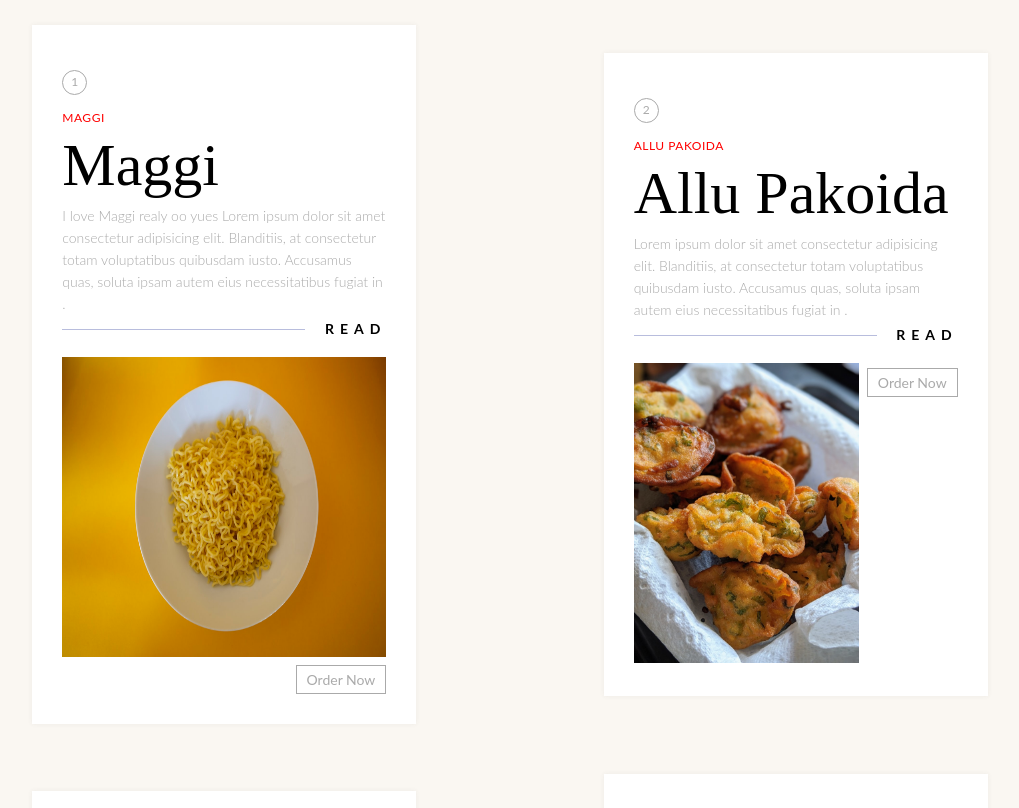
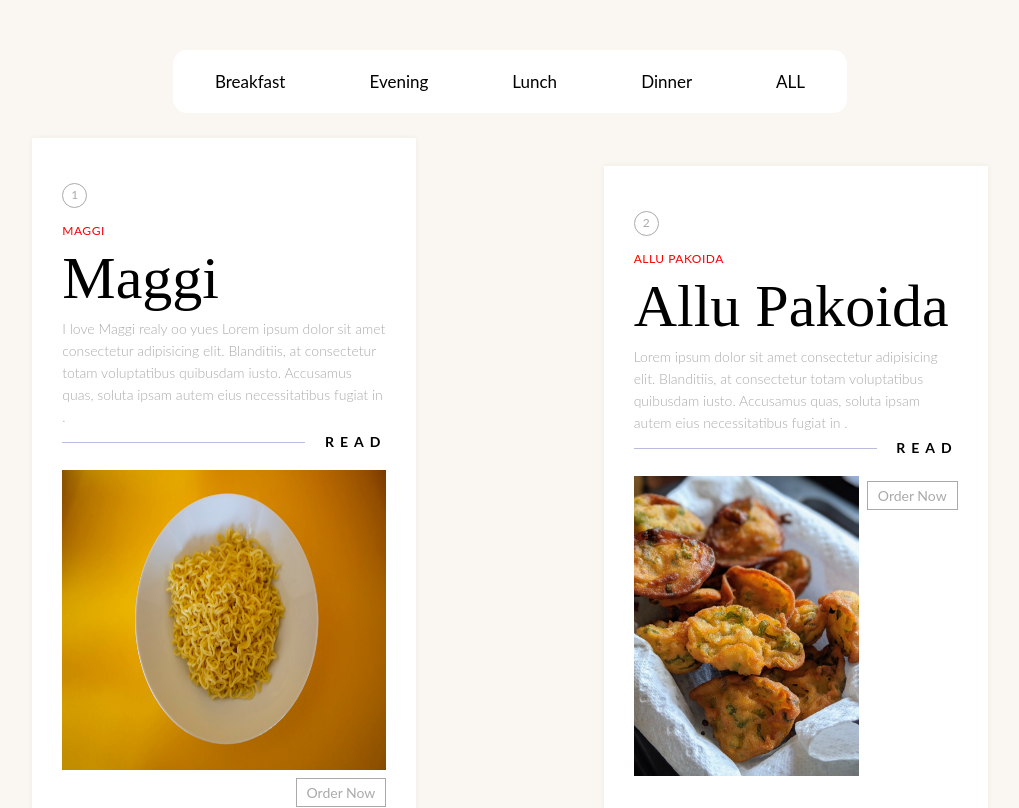
Before and after one commit to Gurpreet0798/learn_next, a Next.js app: page / in a window 1280 px wide. Shown: the top 808 px of the page, without its empty margins (130-1149 px from the left). Built offline with nearby package versions, Linux system fonts and the light colour scheme.

Commit message:
basicreact

```diff
--- /dev/null
+++ b/pages/component/NavBar.js
@@ -0,0 +1,21 @@
+import React from 'react'
+
+const NavBar = ({filterItem, menuList }) => {
+  return (
+    <>
+      <nav className='navbar'>
+      <div className='btn-group'>
+        {menuList.map((curElem) => {
+            return (
+        <button className='btn-group__item' onClick={() => filterItem(curElem)}>{curElem}</button>
+            )
+          })
+        }
+      </div>
+    </nav>
+    {/* <MenuCard menuData={menuData} /> */}
+    </>
+  )
+}
+
+export default NavBar
--- a/pages/component/menuCard.js
+++ b/pages/component/menuCard.js
@@ -6,14 +6,16 @@
     <>
       <section className="main-card-container">
         {menuData.map((curElem) => {
+            const {id, name, category, image, description } = curElem;
+
           return (
             <>
-              <div className="card-container" key={curElem.id}>
+              <div className="card-container" key={id}>
                 <div className="card">
                   <div className="card-body">
                     <span className="card-number card-circle subtle">
                       {" "}
-                      {curElem.id}{" "}
+                      {id}{" "}
                     </span>
                     <span className="card-author subtle"> {curElem.name} </span>
                     <h2 className="card-title"> {curElem.name} </h2>
--- a/pages/component/restaurant.js
+++ b/pages/component/restaurant.js
@@ -1,13 +1,38 @@
 import React, {useState} from 'react'
 import Menu from './menuApi.js'
 import MenuCard from './menuCard.js'
+import NavBar from './NavBar.js';
+
+const uniqueList = [...new Set
+  (Menu.map((curElem) => {
+  return curElem.category;
+})
+),
+  "ALL",
+];
+
+console.log(uniqueList);
 
 const Restaurant = () => {
   const[menuData, setMenuData] = useState(Menu);
+  const[menuList, setMenuList] = useState(uniqueList);
+
+  const filterItem = (category) => {
+
+    if(category === "ALL"){
+      setMenuData(Menu);
+      return;
+    }
+
+    const updatedList = Menu.filter((curElem) => {
+      return curElem.category === category;
+    })
+    setMenuData(updatedList)
+  }
   return (
     <>
-
-    <MenuCard menuData={menuData} />
+    <NavBar filterItem= {filterItem} menuList={menuList} />
+      <MenuCard menuData={menuData} />
     </>
   )
 }
```
Also changed, not shown: 1 other file (tests, documents, lock files or other folders).
